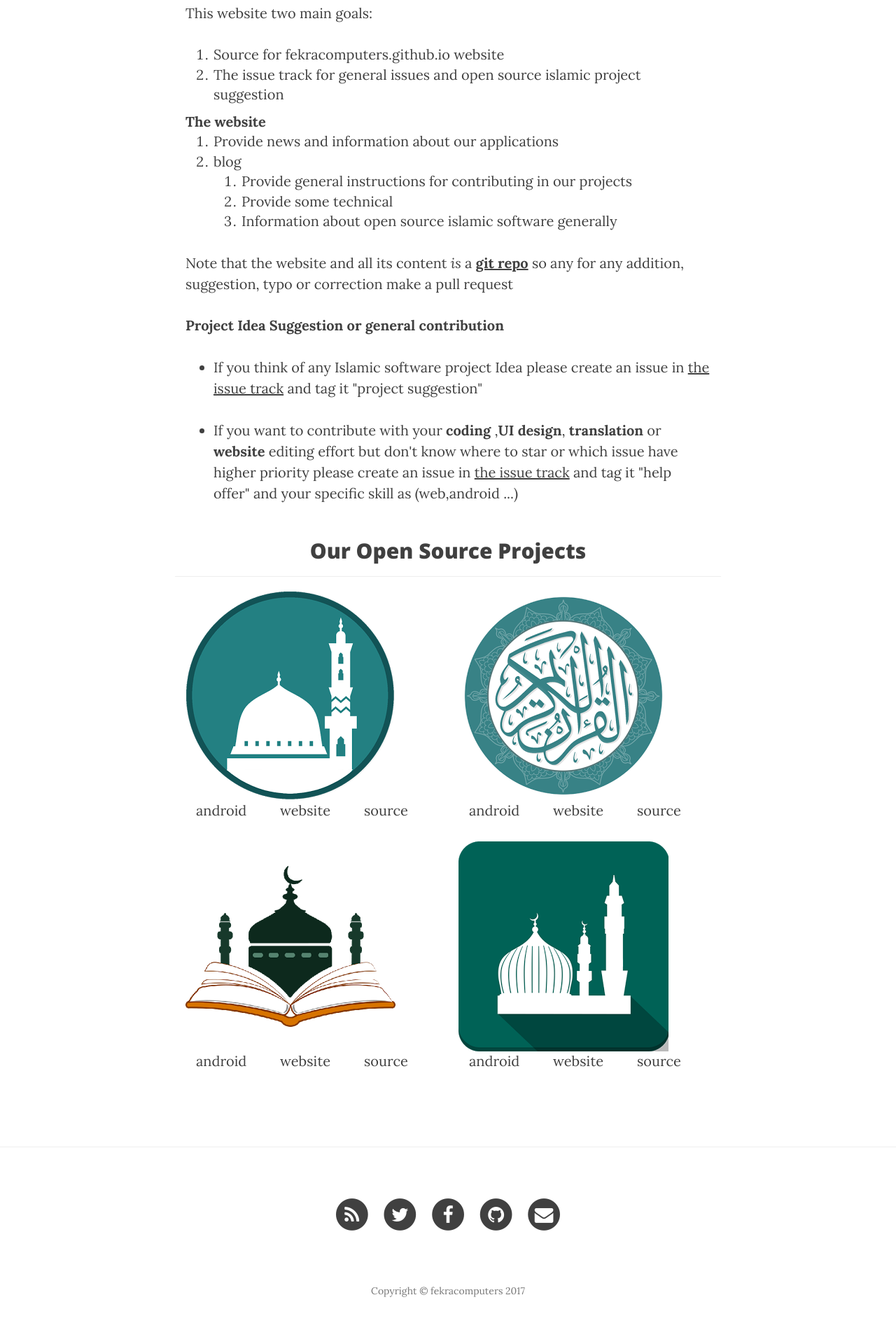
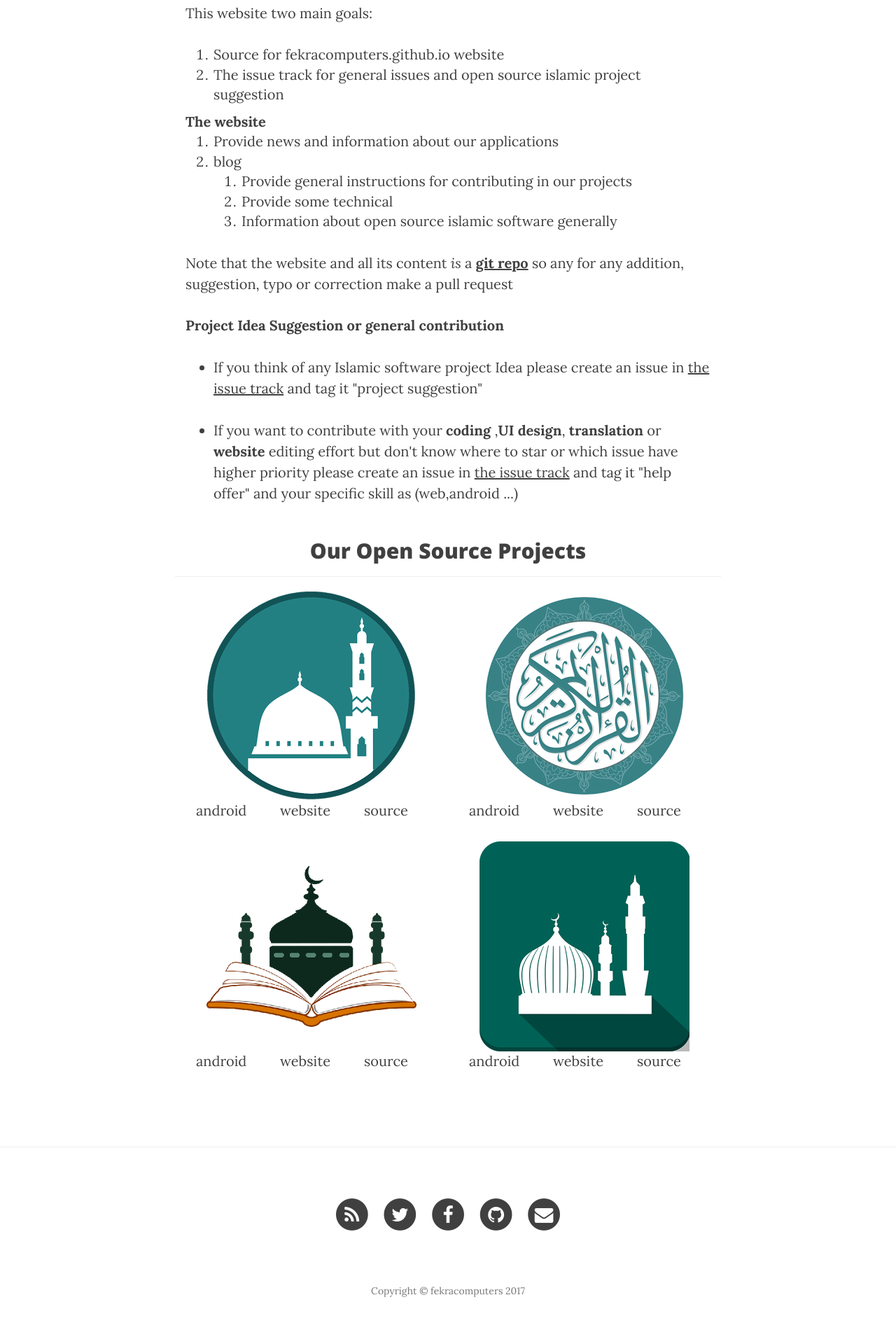
Before and after one commit to fekracomputers/fekracomputers.github.io, a Jekyll site: the page built from index.html, in a window 1280 px wide. Shown: the part 741-2661 px from the top of the page at 70% size. Built offline with Jekyll 4.4.1, drawn with Linux system fonts in a browser that asks for light colours; nearby versions of some CDN libraries.

Commit message:
editing table

```diff
--- a/css/clean-blog.css
+++ b/css/clean-blog.css
@@ -141,3 +141,4 @@ body{webkit-tap-highlight-color:#0085a1;}
 .portfolio-modal .close-modal .lr{z-index:1051;width:1px;height:75px;margin-left:35px;background-color:#2c3e50;-webkit-transform:rotate(45deg);-ms-transform:rotate(45deg);transform:rotate(45deg);}
 .portfolio-modal .close-modal .lr .rl{z-index:1052;width:1px;height:75px;background-color:#2c3e50;-webkit-transform:rotate(90deg);-ms-transform:rotate(90deg);transform:rotate(90deg);}
 .portfolio-modal .modal-backdrop{display:none;opacity:0;}
+.center-img{margin:auto;}
--- a/index.html
+++ b/index.html
@@ -58,7 +58,7 @@ description: "Islamic Opens Source Software news,Ideas and tutorials"
 						Category: {{ item.category }}
 					</div>
 				</div>
-				<img src="{{ item.image }}" class="img-responsive text-center" alt="">
+				<img src="{{ item.image }}" class="img-responsive center-img" alt="">
 			</a>
 			<div class="col-sm-4">
 			android
```
